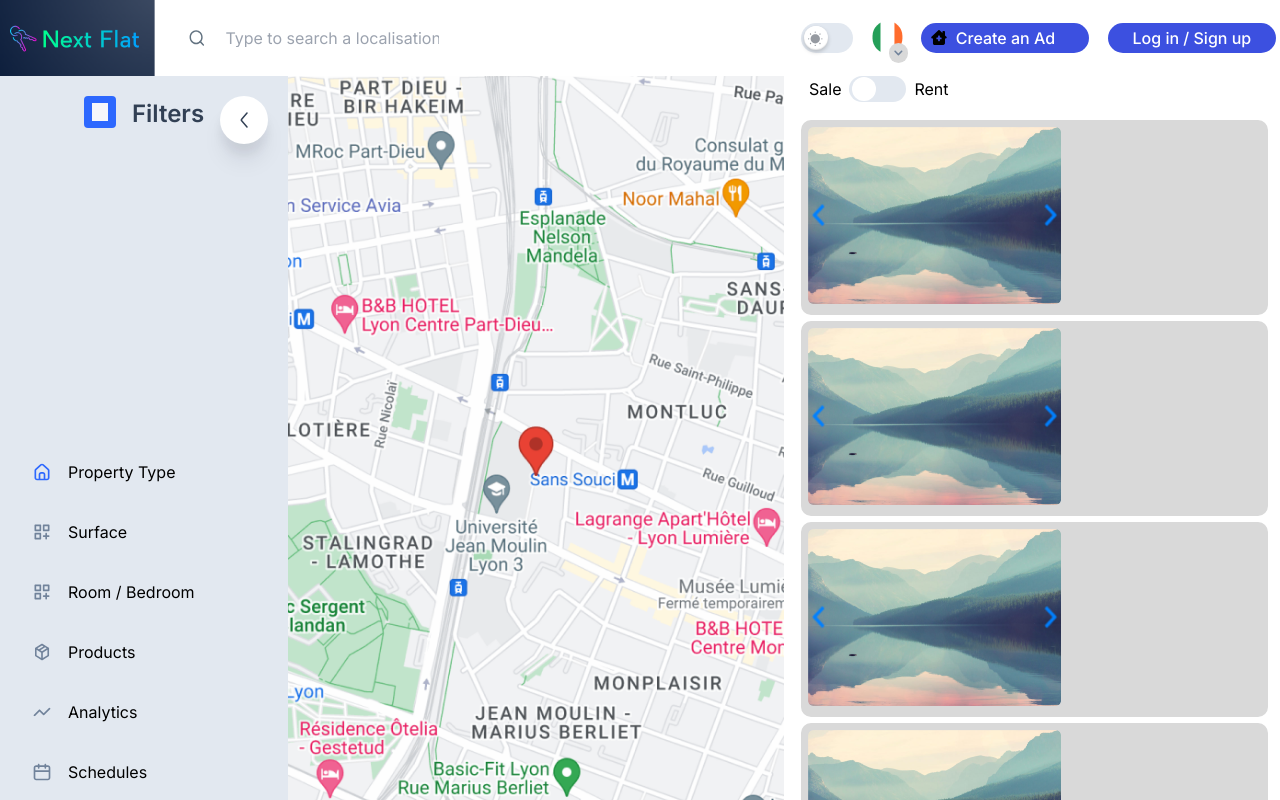
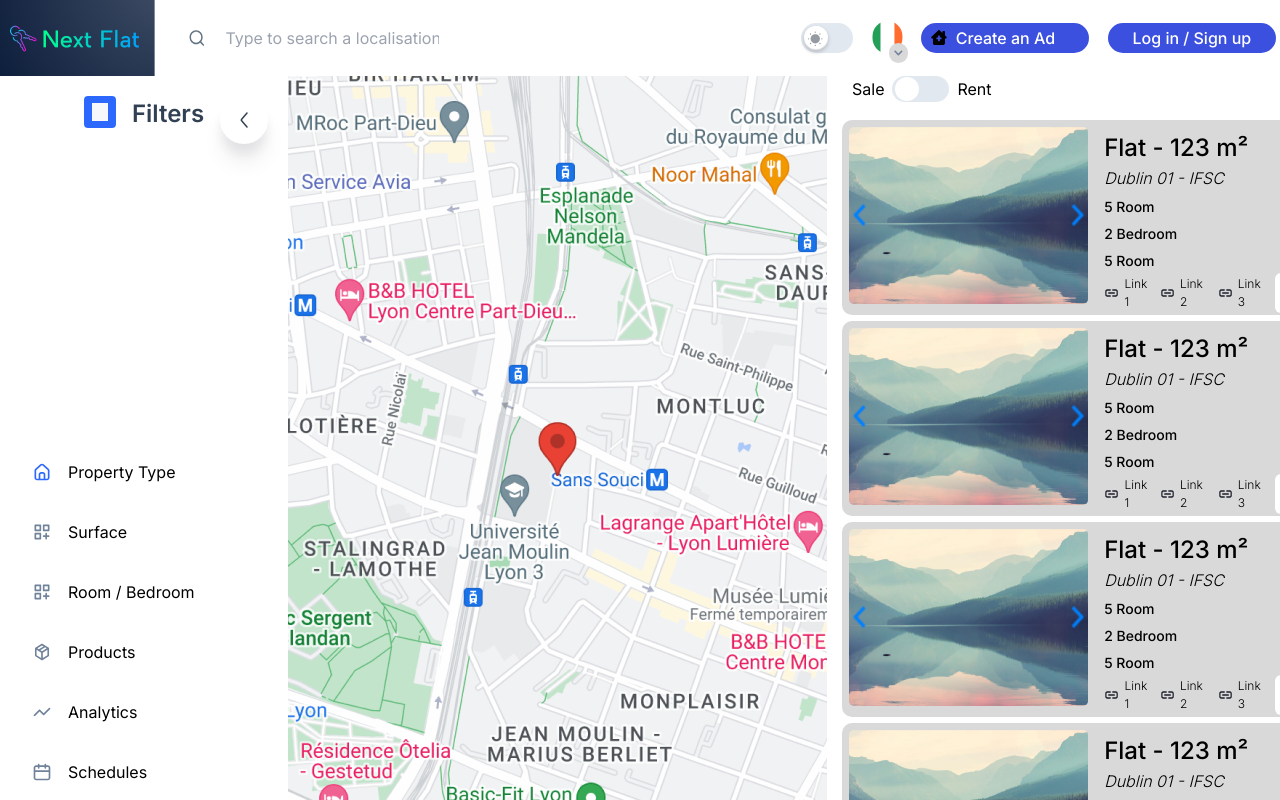
Before and after one commit to sakibsarkar/nextflat-dashboard, a Next.js app: page / in a window 1280 px wide. Built offline with nearby package versions, Linux system fonts and the light colour scheme.

Commit message:
showing cards and image slider added

```diff
--- a/src/Cards/DisplayCard/DisplayCard.tsx
+++ b/src/Cards/DisplayCard/DisplayCard.tsx
@@ -1,5 +1,8 @@
 "use client";
+import ArrowLeft from "@/utils/icons/ArrowLeft";
 import Image from "next/image";
+import Link from "next/link";
+import LinkIcon from "@/utils/icons/LinkIcon";
 import React, { useState } from "react";
 
 type DataType = {
@@ -18,8 +21,27 @@
 
 const DisplayCard: React.FC<propsType> = ({ data }) => {
     const [selected, setSelected] = useState<number>(0)
+
+    // next image slide
+    const nextImg = () => {
+
+        // --- index of the last image
+        const lastImg = data.images.length - 1;
+
+        // check islast image
+        if (selected === lastImg) {
+            return setSelected(0)
+        }
+
+        setSelected(selected + 1)
+
+    }
+
+
     return (
-        <div className="w-full min-h-[195px] bg-[#D9D9D9] pl-[7.3px] pr-[5.8px] pt-[7.19px] pb-[11px] flex justify-start items-start gap-[7px] rounded-[10px]">
+        <div className="w-full min-h-[195px] bg-[#D9D9D9] pl-[7.3px] pr-[5.8px] pt-[7.19px] flex justify-start items-start gap-[16px] rounded-[10px]">
+
+            {/* images */}
             <div className="w-[252.87px] h-[176.81px] rounded-[5px] overflow-hidden relative">
 
                 {
@@ -33,12 +55,44 @@
                         <Image src={"/images/left.png"} alt="right" width={25.18} height={27} />
                     </button>
 
-                    <button onClick={() => setSelected(selected + 1)}>
+                    <button onClick={nextImg}>
                         <Image src={"/images/right.png"} alt="right" width={25.18} height={27} />
                     </button>
 
                 </div>
             </div>
+
+            {/* details */}
+            <div className="flex flex-col items-start justify-start gap-[2.66px] pt-[2.87px]">
+
+                <div className="flex flex-col gap-[5.91px]">
+                    <div className="flex flex-col gap-[0px]">
+                        <h1 className="text-[24px] font-[500]">{data.name}</h1>
+                        <p className="text-[16px] font-[300] italic">{data.subName}</p>
+                    </div>
+
+
+                    <div className="flex flex-col gap-[5.91px]">
+                        {
+                            data.rooms.map((room, i) => <p key={i + "r"} className="text-[14px] font-[500]">{room}</p>)
+                        }
+                    </div>
+                </div>
+
+                <div className="flex justify-start items-center gap-[7.36px]">
+                    {
+                        data.links.map((link, i) => <Link href={link.href} key={i + "link"} className="flex gap-[5.04px] items-center font-[300] text-[12px]">
+                            <LinkIcon />  Link {i + 1}
+
+                        </Link>)
+                    }
+
+                    <button className="w-[93px] h-[40px] px-[14px] flex items-center gap-[10px] bg-white rounded-[6px]">
+                        <ArrowLeft />  Apply
+                    </button>
+                </div>
+            </div>
+
         </div>
     );
 };
--- a/src/app/(dashboard)/page.tsx
+++ b/src/app/(dashboard)/page.tsx
@@ -18,7 +18,7 @@
 
 
 
-        <div className="w-full h-full pl-[17px] pr-[12.28px] overflow-y-auto flex flex-col gap-[6px]">
+        <div className="w-full h-full pl-[15px] pr-[8px] overflow-y-auto flex flex-col gap-[6px]">
           {
             displayData.map((data, i) => <DisplayCard key={"dt" + i} data={data} />)
           }
--- a/src/app/globals.css
+++ b/src/app/globals.css
@@ -16,3 +16,9 @@
     @apply w-full h-full object-cover
   }
 }
+
+.roomsGrid {
+  display: grid;
+  grid-template-columns: repeat(2, 81.17px);
+  gap: 6.03px 15.22px;
+}
--- a/src/components/MapBox/MapBox.tsx
+++ b/src/components/MapBox/MapBox.tsx
@@ -2,7 +2,7 @@
 
 const MapBox = () => {
     return (
-        <div className="w-full h-full">
+        <div className="max-[539px] min-w-[539px] h-full">
             <Image className="w-full h-full object-cover" alt="map" height={872} width={539} src={"/images/Map.png"} />
         </div>
     );
--- a/src/shared/Sidebar/Sidebar.tsx
+++ b/src/shared/Sidebar/Sidebar.tsx
@@ -17,7 +17,7 @@
 
 
     return (
-        <div className="min-w-[288px] h-full p-[20px] bg-slate-200 flex flex-col items-center justify-between">
+        <div className="min-w-[288px] h-full p-[20px] flex flex-col items-center justify-between">
             <div className=" flex justify-center items-start gap-[16px] relative w-full">
                 <div className="bg-[#2D68FE] center w-[32px] h-[32px] rounded-[4px]">
                     <FilterIcon />
--- /dev/null
+++ b/src/utils/icons/ArrowLeft.tsx
@@ -0,0 +1,9 @@
+const ArrowLeft = () => {
+    return (
+        <svg xmlns="http://www.w3.org/2000/svg" width="20" height="20" viewBox="0 0 20 20" fill="none">
+            <path fillRule="evenodd" clip-rule="evenodd" d="M7.32739 4.82742C7.65283 4.50198 8.18046 4.50198 8.5059 4.82742L13.0892 9.41075C13.4147 9.73619 13.4147 10.2638 13.0892 10.5893L8.5059 15.1726C8.18046 15.498 7.65283 15.498 7.32739 15.1726C7.00195 14.8472 7.00195 14.3195 7.32739 13.9941L11.3215 10L7.32739 6.00593C7.00195 5.6805 7.00195 5.15286 7.32739 4.82742Z" fill="#1E202C" />
+        </svg>
+    );
+};
+
+export default ArrowLeft;
--- /dev/null
+++ b/src/utils/icons/LinkIcon.tsx
@@ -0,0 +1,11 @@
+const LinkIcon = () => {
+    return (
+        <svg xmlns="http://www.w3.org/2000/svg" width="17" height="21" viewBox="0 0 17 21" fill="none">
+            <path d="M1.3999 8.40206C1.3999 7.01423 2.34005 5.88918 3.49978 5.88918H6.99958C7.38615 5.88918 7.69953 6.26419 7.69953 6.7268C7.69953 7.18941 7.38615 7.56443 6.99958 7.56443H3.49978C3.1132 7.56443 2.79982 7.93945 2.79982 8.40206V11.7526C2.79982 12.2152 3.1132 12.5902 3.49978 12.5902H6.99958C7.38615 12.5902 7.69953 12.9652 7.69953 13.4278C7.69953 13.8904 7.38615 14.2655 6.99958 14.2655H3.49978C2.34005 14.2655 1.3999 13.1404 1.3999 11.7526V8.40206Z" fill="#1E202C" />
+            <path d="M9.09945 6.7268C9.09945 6.26419 9.41284 5.88918 9.79941 5.88918H13.2992C14.4589 5.88918 15.3991 7.01423 15.3991 8.40206V11.7526C15.3991 13.1404 14.4589 14.2655 13.2992 14.2655H9.79941C9.41284 14.2655 9.09945 13.8904 9.09945 13.4278C9.09945 12.9652 9.41284 12.5902 9.79941 12.5902H13.2992C13.6858 12.5902 13.9992 12.2152 13.9992 11.7526V8.40206C13.9992 7.93945 13.6858 7.56443 13.2992 7.56443H9.79941C9.41284 7.56443 9.09945 7.18941 9.09945 6.7268Z" fill="#1E202C" />
+            <path d="M5.24968 9.23969C4.8631 9.23969 4.54972 9.61471 4.54972 10.0773C4.54972 10.5399 4.8631 10.9149 5.24968 10.9149H11.5493C11.9359 10.9149 12.2493 10.5399 12.2493 10.0773C12.2493 9.61471 11.9359 9.23969 11.5493 9.23969H5.24968Z" fill="#1E202C" />
+        </svg>
+    );
+};
+
+export default LinkIcon;
--- a/src/utils/mock/Data/DisplayData.tsx
+++ b/src/utils/mock/Data/DisplayData.tsx
@@ -13,10 +13,7 @@
         subName: "Dublin 01 - IFSC",
         rooms: [
             "5 Room",
-            "5 Room",
             "2 Bedroom",
-            "2 Bedroom",
-            "5 Room",
             "5 Room",
         ],
         price: "124 600 €",
@@ -45,10 +42,7 @@
         subName: "Dublin 01 - IFSC",
         rooms: [
             "5 Room",
-            "5 Room",
             "2 Bedroom",
-            "2 Bedroom",
-            "5 Room",
             "5 Room",
         ],
         price: "124 600 €",
@@ -77,10 +71,7 @@
         subName: "Dublin 01 - IFSC",
         rooms: [
             "5 Room",
-            "5 Room",
             "2 Bedroom",
-            "2 Bedroom",
-            "5 Room",
             "5 Room",
         ],
         price: "124 600 €",
@@ -109,10 +100,7 @@
         subName: "Dublin 01 - IFSC",
         rooms: [
             "5 Room",
-            "5 Room",
             "2 Bedroom",
-            "2 Bedroom",
-            "5 Room",
             "5 Room",
         ],
         price: "124 600 €",
@@ -141,10 +129,7 @@
         subName: "Dublin 01 - IFSC",
         rooms: [
             "5 Room",
-            "5 Room",
             "2 Bedroom",
-            "2 Bedroom",
-            "5 Room",
             "5 Room",
         ],
         price: "124 600 €",
@@ -173,10 +158,7 @@
         subName: "Dublin 01 - IFSC",
         rooms: [
             "5 Room",
-            "5 Room",
             "2 Bedroom",
-            "2 Bedroom",
-            "5 Room",
             "5 Room",
         ],
         price: "124 600 €",
@@ -205,10 +187,7 @@
         subName: "Dublin 01 - IFSC",
         rooms: [
             "5 Room",
-            "5 Room",
             "2 Bedroom",
-            "2 Bedroom",
-            "5 Room",
             "5 Room",
         ],
         price: "124 600 €",
@@ -232,4 +211,34 @@
             },
         ]
     },
+    {
+        name: "Flat - 123 m²",
+        subName: "Dublin 01 - IFSC",
+        rooms: [
+            "5 Room",
+            "2 Bedroom",
+            "5 Room",
+        ],
+        price: "124 600 €",
+        images: [
+            "/images/flatImg1.png",
+            "/images/flatImg2.jpg",
+            "/images/flatImg3.jpg",
+        ],
+        links: [
+            {
+
+                href: "/"
+            },
+            {
+
+                href: "/"
+            },
+            {
+
+                href: "/"
+            },
+        ]
+    },
+
 ]
```
